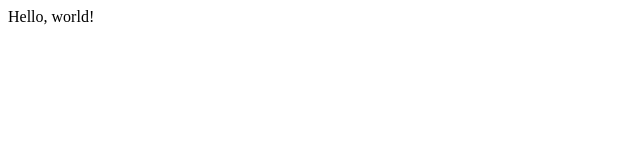
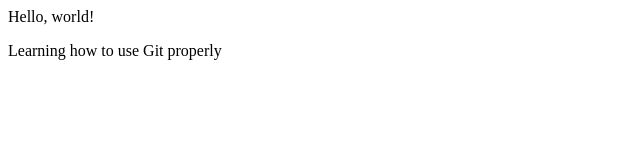
Before and after one commit to kammnd/cs50_project0, a plain HTML site: page hello.html in a window 1280 px wide. Shown: the whole page, without its empty margins (0-640 px from the left). Drawn offline with Linux system fonts and the light colour scheme.

Commit message:
Add a paragraph

```diff
--- a/hello.html
+++ b/hello.html
@@ -5,5 +5,6 @@
     </head>
     <body>
         Hello, world!
+        <p>Learning how to use Git properly</p>
     </body>
 </html>
```
